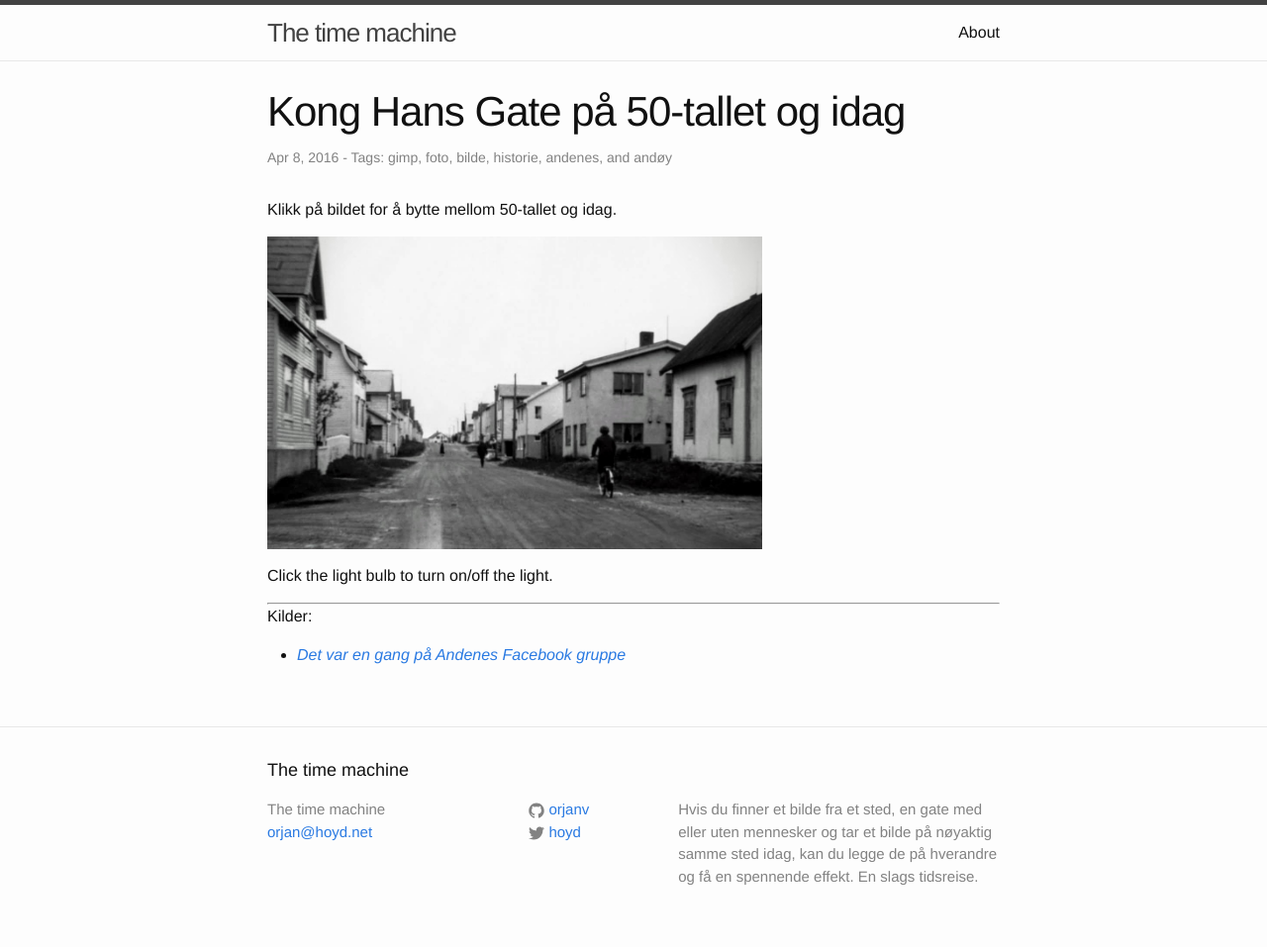
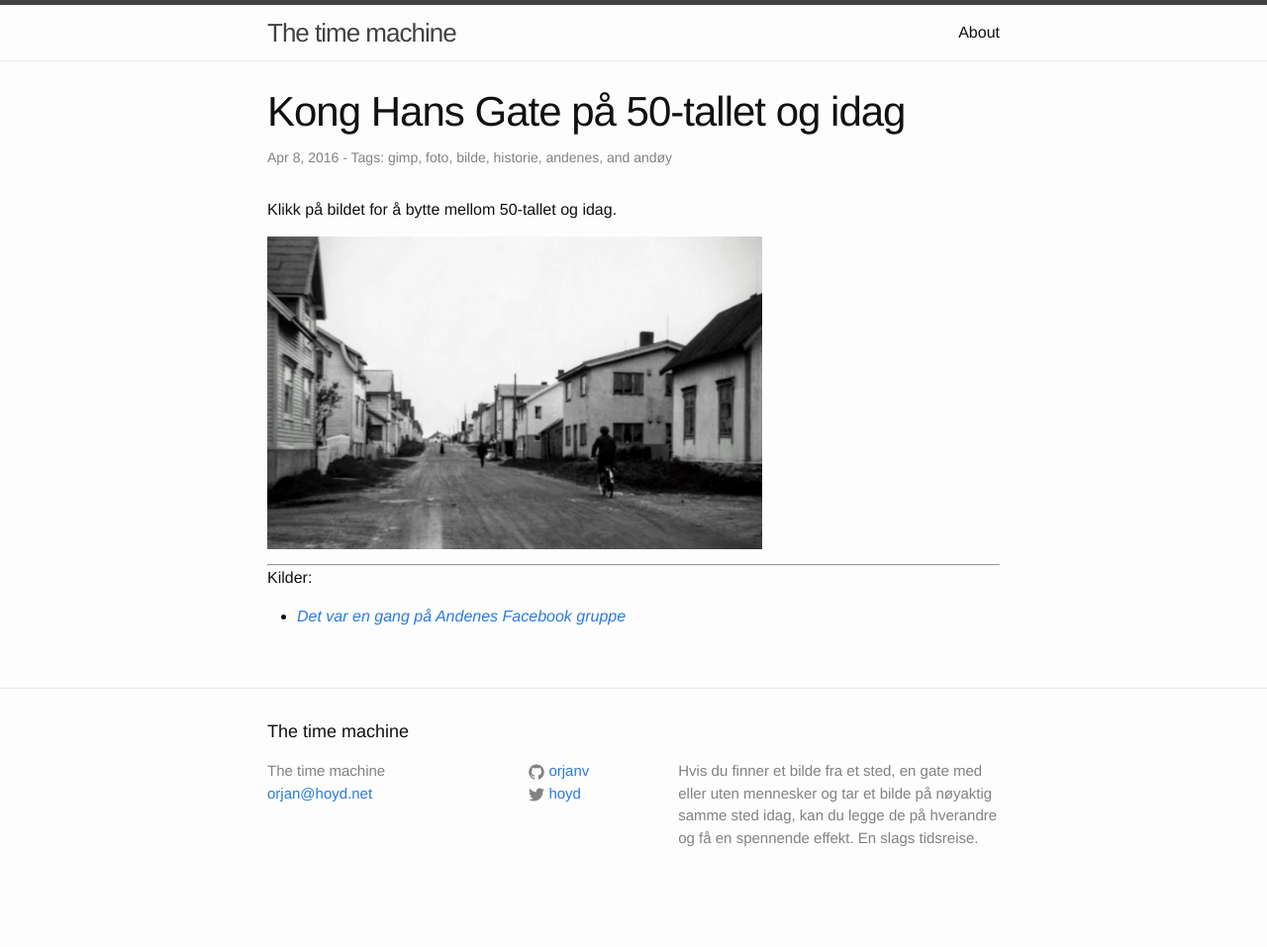
Before and after one commit to orjanv/orjanv.github.io, a Jekyll site: the page built from _posts/2016-04-08-kong-hans-gate-for-og-naa.md, in a window 1280 px wide. Shown: the whole page at 99% size. Built offline with Jekyll 4.4.1, drawn with Linux system fonts in a browser that asks for light colours; after the commit the page ends 918 px from its top, so only the background shows below that.

Commit message:
new post: kong hans gate

```diff
--- a/_posts/2016-04-08-kong-hans-gate-for-og-naa.md
+++ b/_posts/2016-04-08-kong-hans-gate-for-og-naa.md
@@ -10,8 +10,6 @@ tags: gimp foto bilde historie andenes andøy
 Klikk på bildet for å bytte mellom 50-tallet og idag.
 
 <img id="myImage" onclick="changeImage()" src="{{ site.url }}/assets/kong_hans_gate_sett_sorover_fra_nummer_12_-_50-tallet.jpg" width="500">
-
-<p>Click the light bulb to turn on/off the light.</p>
 
 <script>
 function changeImage() {
```
